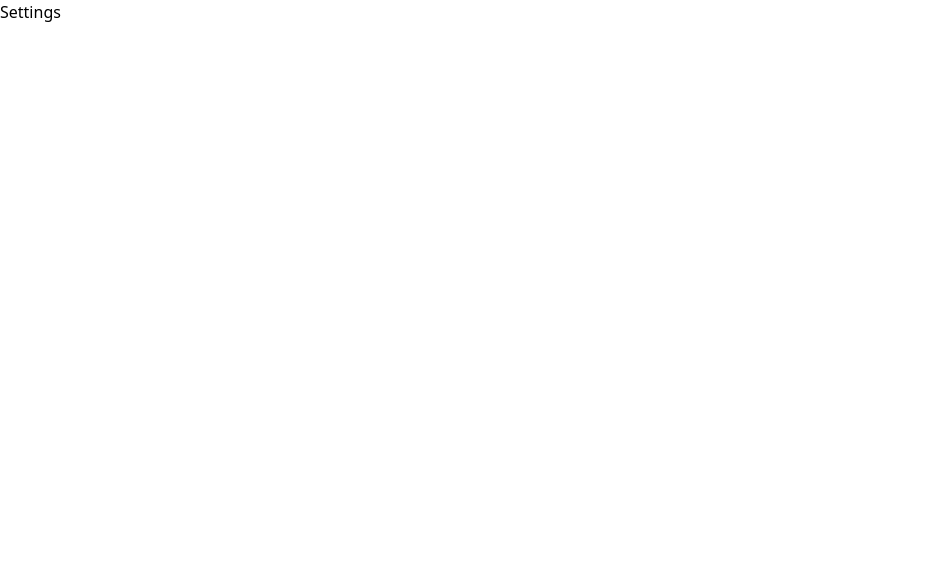
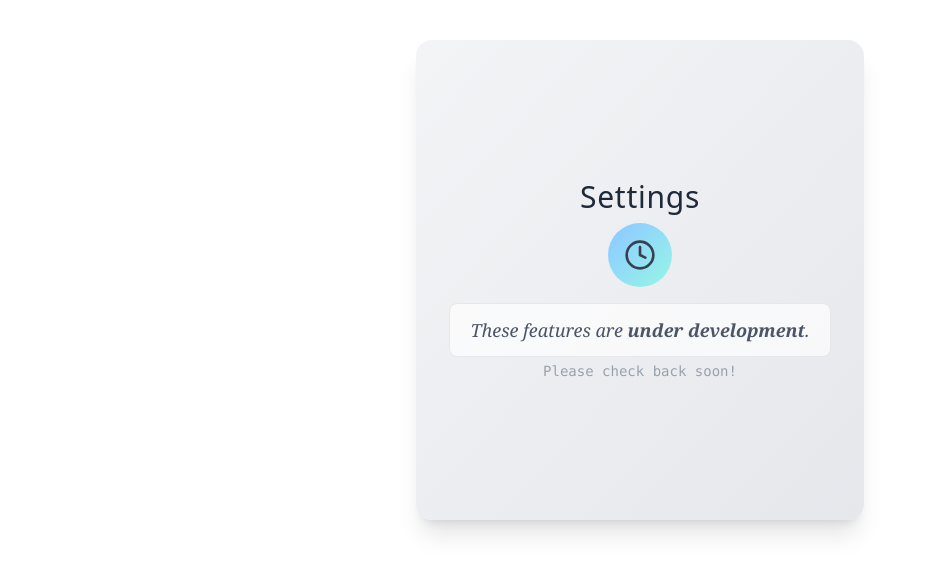
Before and after one commit to SajalKumar02/FocusFlow, a React (Vite) app: page /settings in a window 1280 px wide. Shown: the top 574 px of the page, without its empty margins (0-926 px from the left). Built offline with nearby package versions, Linux system fonts and the light colour scheme.

Commit message:
Settings Page: UnderDevelopment

```diff
--- a/src/Pages/Settings.jsx
+++ b/src/Pages/Settings.jsx
@@ -1,7 +1,25 @@
 import React from "react";
+import { Clock } from "lucide-react";
 
 const Settings = () => {
-  return <div>Settings</div>;
+  return (
+    <div className="min-h-[60vh] flex flex-col items-center justify-center bg-gradient-to-br from-gray-100 to-gray-200 rounded-2xl shadow-xl max-w-md mx-auto mt-10 p-8">
+      <h1 className="font-montserrat text-3xl text-gray-800 mb-2 tracking-wide">
+        Settings
+      </h1>
+      <div className="w-16 h-16 flex items-center justify-center rounded-full bg-gradient-to-br from-blue-300 to-teal-200 mb-4">
+        <Clock size={32} strokeWidth={2} color="#374151" />
+      </div>
+      <p className="font-serif text-gray-600 bg-white/70 px-5 py-3 border border-gray-200 rounded-lg text-lg text-center mb-1">
+        <em>
+          These features are <strong>under development</strong>.
+        </em>
+      </p>
+      <span className="text-sm text-gray-400 font-mono">
+        Please check back soon!
+      </span>
+    </div>
+  );
 };
 
 export default Settings;
```
